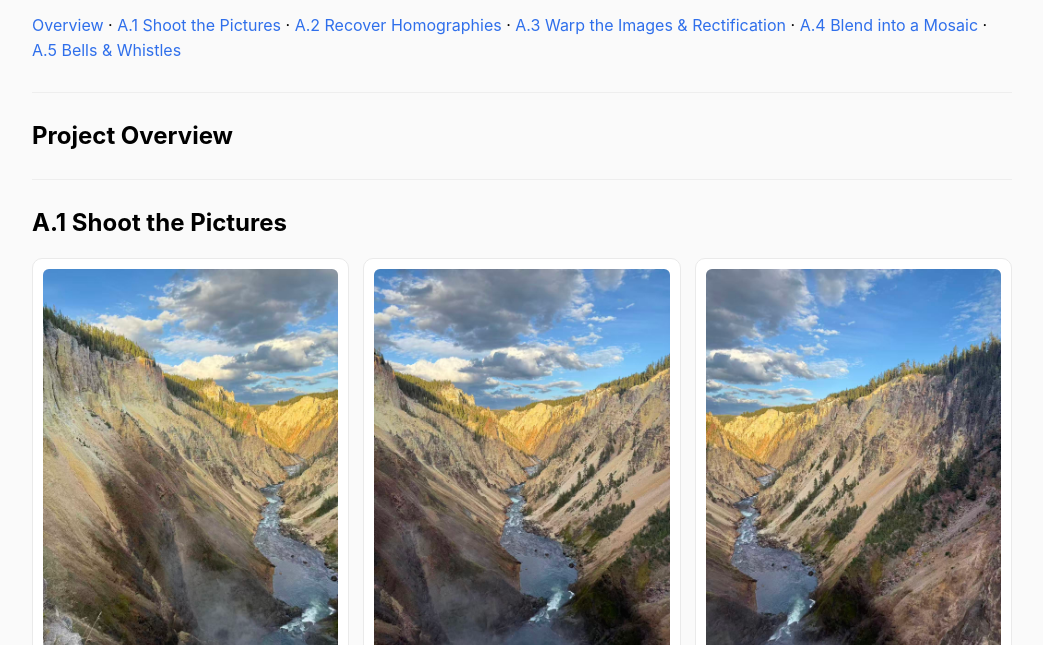
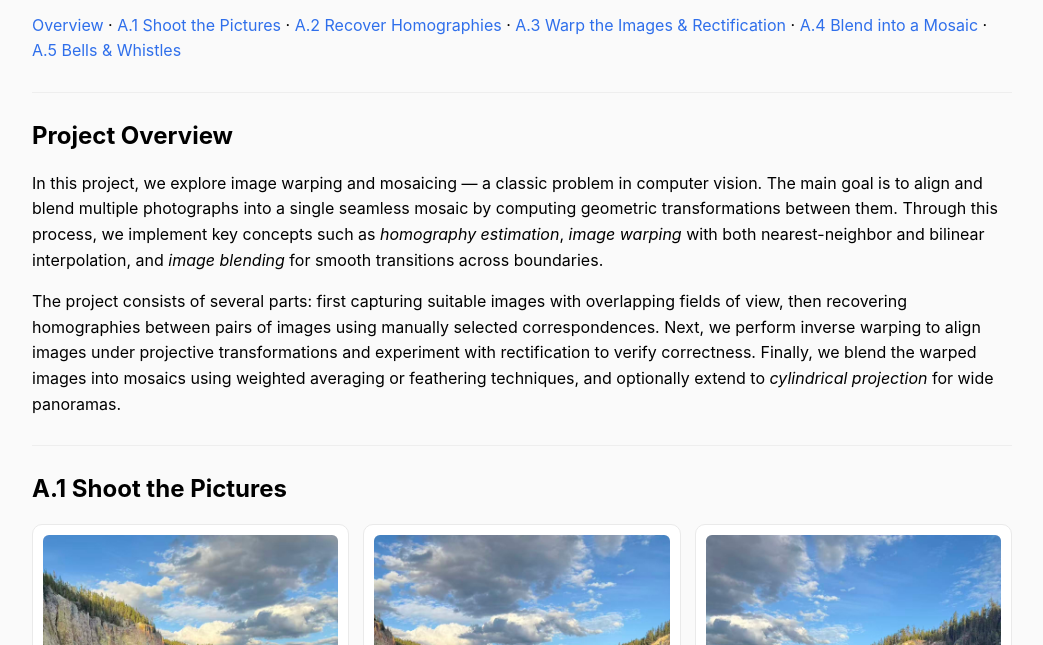
Before and after one commit to Wentio/Wentio.github.io, a plain HTML site: page Project3/index.html in a window 1280 px wide. Shown: the part 155-800 px from the top of the page, without its empty margins (118-1161 px from the left). Drawn offline with Linux system fonts and the light colour scheme.

Commit message:
Update index.html

```diff
--- a/Project3/index.html
+++ b/Project3/index.html
@@ -48,8 +48,22 @@
     <!-- ============== OVERVIEW ============== -->
     <section id="overview">
       <h2>Project Overview</h2>
-      <!-- (text intentionally minimal per request) -->
+      <div class="prompt">
+        <p>
+          In this project, we explore image warping and mosaicing — a classic problem in computer vision.
+          The main goal is to align and blend multiple photographs into a single seamless mosaic by computing geometric transformations between them.
+          Through this process, we implement key concepts such as <em>homography estimation</em>, <em>image warping</em> with both nearest-neighbor and bilinear interpolation,
+          and <em>image blending</em> for smooth transitions across boundaries.
+        </p>
+        <p>
+          The project consists of several parts: first capturing suitable images with overlapping fields of view, then recovering homographies between pairs of images using manually selected correspondences.
+          Next, we perform inverse warping to align images under projective transformations and experiment with rectification to verify correctness.
+          Finally, we blend the warped images into mosaics using weighted averaging or feathering techniques, and optionally extend to <em>cylindrical projection</em> for wide panoramas.
+        </p>
+
+      </div>
     </section>
+
 
     <hr />
 
```
